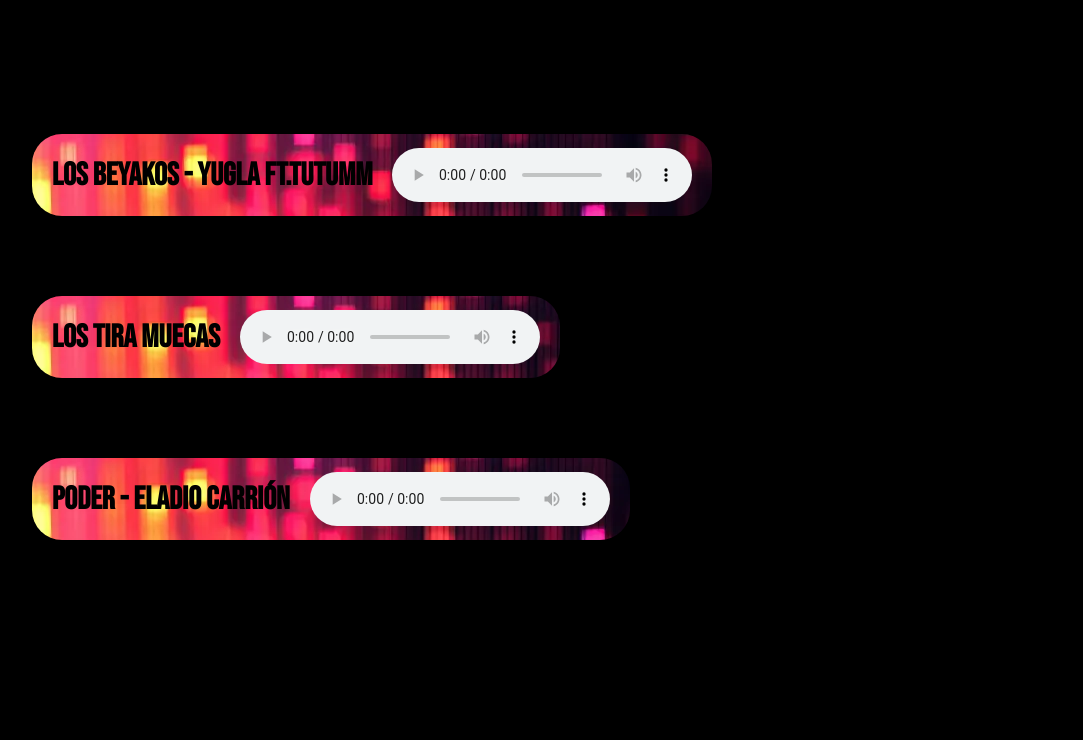
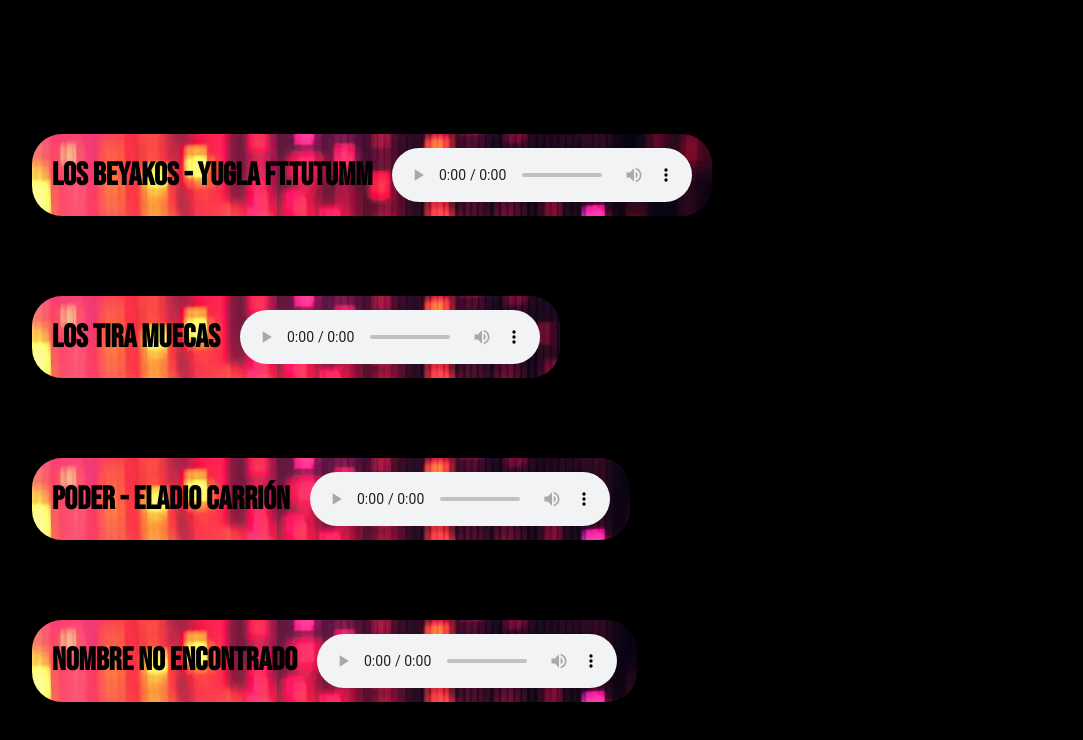
Before and after one commit to raulguisasola-rgb/Pagina-Web-javi, a plain HTML site: page index.html in a window 1280 px wide. Shown: the part 638-1378 px from the top of the page, without its empty margins (48-1131 px from the left). Before the commit the page ends 1258 px from the top, so only its background shows below. Drawn offline with Linux system fonts and the light colour scheme.

Commit message:
Update index.html

```diff
--- a/index.html
+++ b/index.html
@@ -52,6 +52,14 @@
          <audio src="Poder - Eladio Carrión.mp3" controls></audio>
     </div>
 
+     <div class="canciones">
+
+        <h1>Nombre no encontrado</h1>
+
+         <audio src="Poder - Eladio Carrión.mp3" controls></audio>
+    </div>
+
+
 
 
 </body>
```
